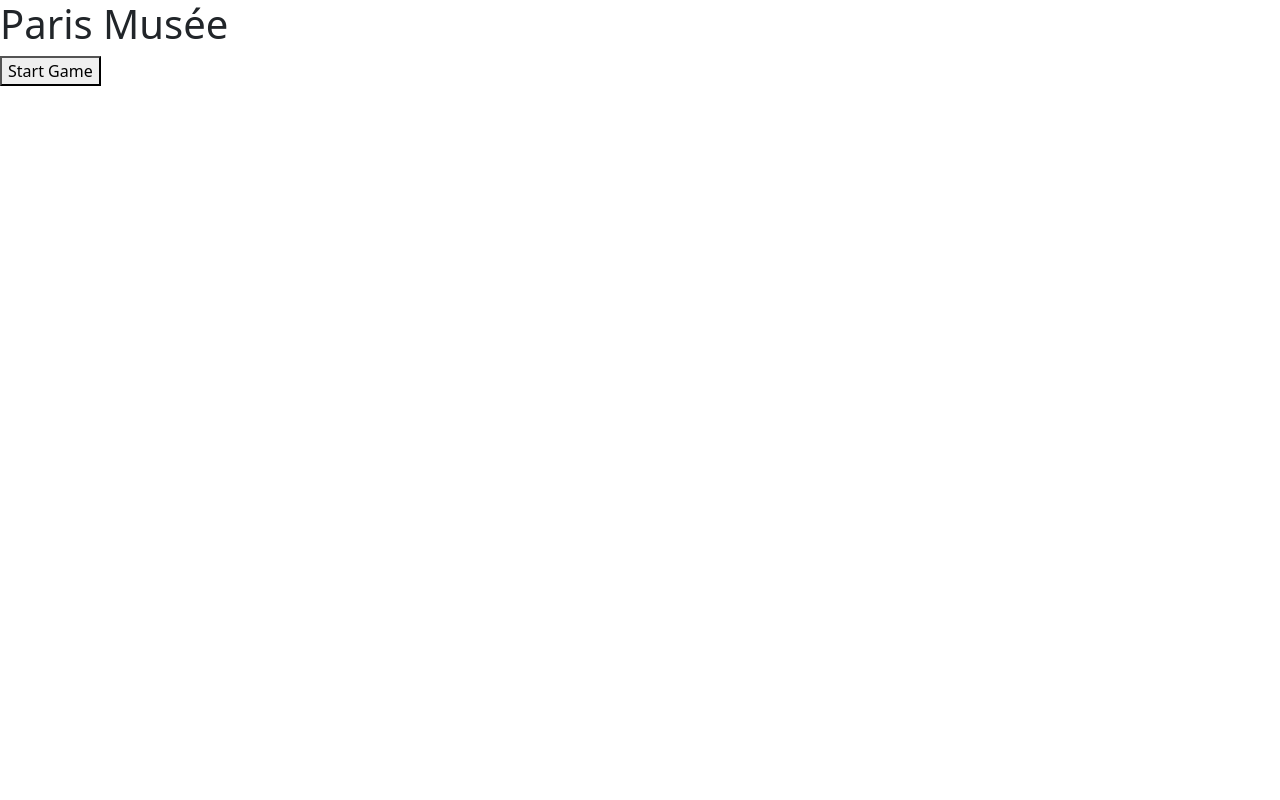
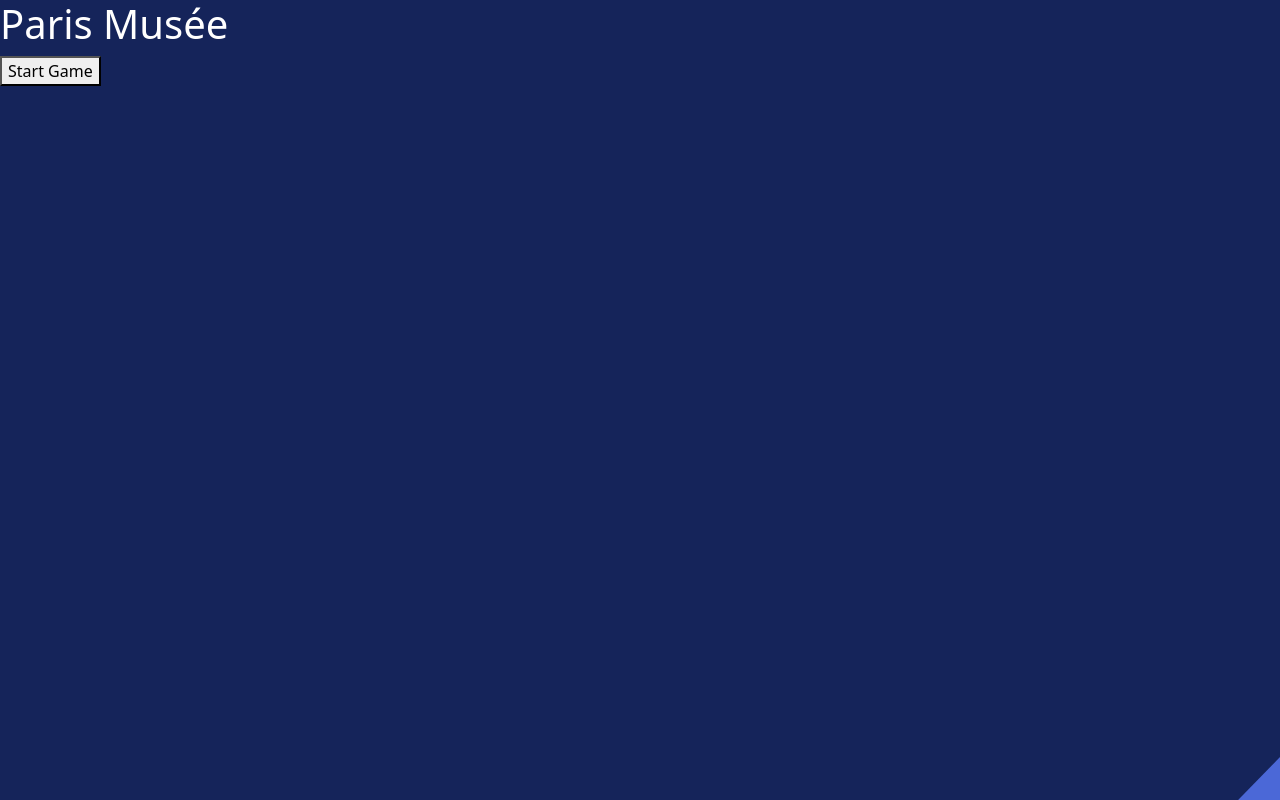
Before and after one commit to jwheatp/cyril-projet-paris-musees, a Vue app in the folder client/: page / in a window 1280 px wide. Built offline with nearby package versions, Linux system fonts and the light colour scheme.

Commit message:
update : add background image

```diff
--- a/client/src/assets/main.scss
+++ b/client/src/assets/main.scss
@@ -1,3 +1,10 @@
 @import "_variables.scss";
 
 @import "node_modules/bootstrap/scss/bootstrap.scss";
+
+body {
+	background-image: url("@/assets/background.svg");
+	background-repeat: no-repeat;
+	background-size: cover;
+	color: #fff;
+}
```
Also changed, not shown: client/src/assets/background.svg (added).
